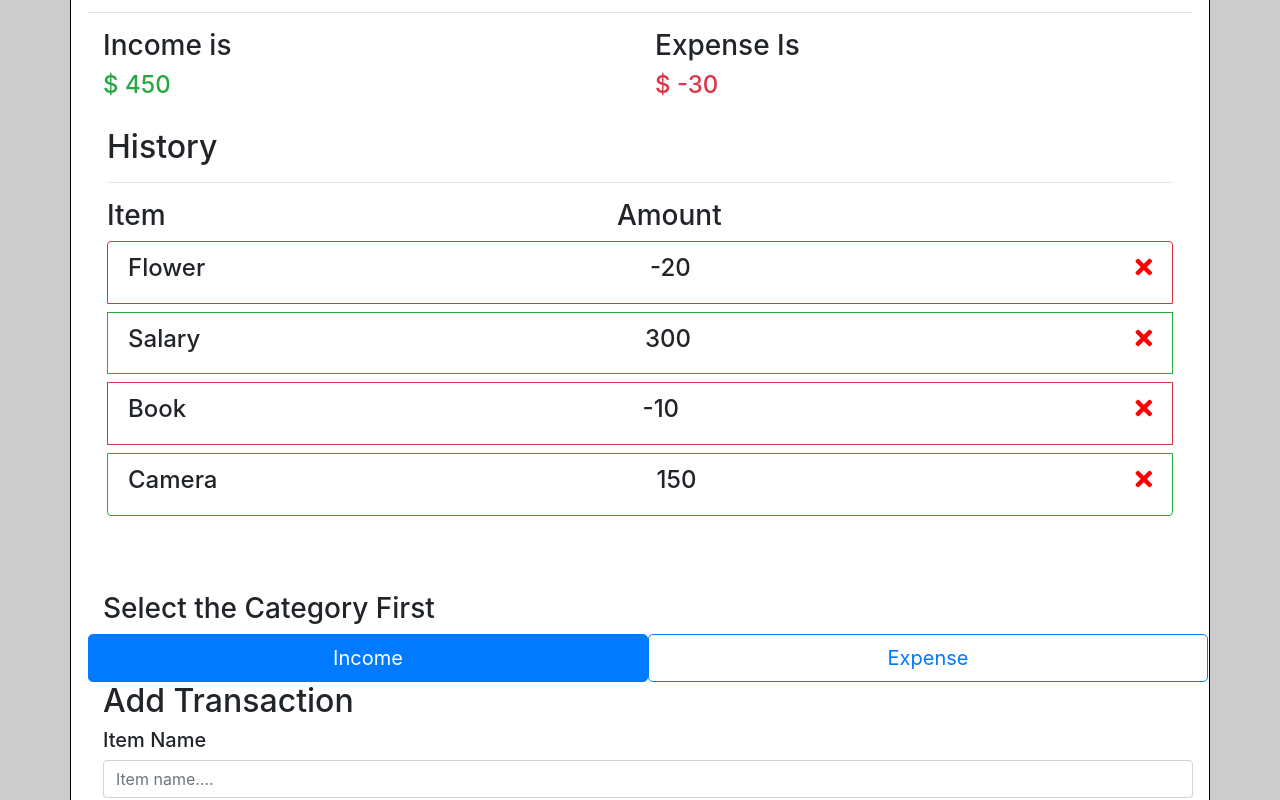
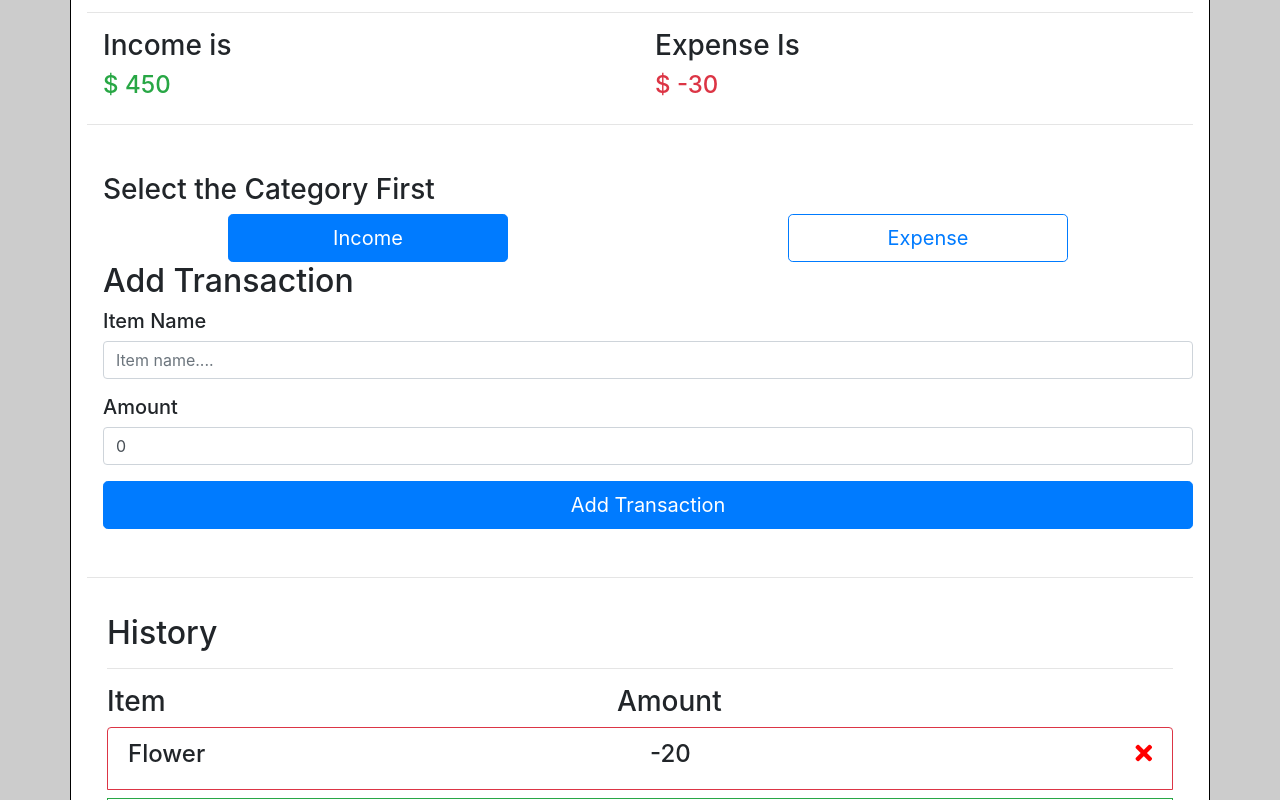
Before and after one commit to ehmusman/expense-tracker-app, a React (Create React App) app: page / in a window 1280 px wide. Shown: the part 280-1080 px from the top of the page. Built offline with nearby package versions, Linux system fonts and the light colour scheme.

Commit message:
different changes are made

```diff
--- a/src/App.js
+++ b/src/App.js
@@ -16,8 +16,10 @@ function App() {
         <Balance />
         <hr />
         <ExpenseIncome />
+        <hr />
+        <AddTransaction />
+        <hr />
         <History />
-        <AddTransaction />
       </div>
     </TransactionState>
   );
--- a/src/components/AddTransaction.js
+++ b/src/components/AddTransaction.js
@@ -35,14 +35,15 @@ function AddTransaction() {
         setIncome(0)
         setExpense(0)
     }
-    const handleToggle = (e) => {
+    const handleIncomeToggle = (e) => {
         e.preventDefault()
-        setToggle(!toggle)
-        if (toggle === true) {
-            setIncome(0)
-        } else if (toggle === false) {
-            setExpense(0)
-        }
+        setToggle(true)
+        setIncome(0)
+    }
+    const handleExpenseToggle = (e) => {
+        e.preventDefault()
+        setToggle(false)
+        setExpense(0)
     }
 
     const onItemNameChange = (e) => {
@@ -58,18 +59,18 @@ function AddTransaction() {
     return (
         <form className='pl-3 my-3 py-3' onSubmit={onSubmit}>
             <h3 classnames='text-center' >Select the Category First</h3>
-            <div className='row'>
-                <button className={classnames('col-md-6 btn btn-outline-primary btn-lg', {
+            <div className='row justify-content-around'>
+                <button className={classnames('col-md-3 btn btn-outline-primary btn-lg', {
                     "active": toggle
                 })}
-                    onClick={handleToggle}
+                    onClick={handleIncomeToggle}
                 >
                     Income
                     </button>
-                <button className={classnames('col-md-6 btn btn-outline-primary btn-lg', {
+                <button className={classnames('col-md-3 btn btn-outline-primary btn-lg', {
                     "active": !toggle
                 })}
-                    onClick={handleToggle}
+                    onClick={handleExpenseToggle}
                 >
                     Expense</button>
             </div>
```
